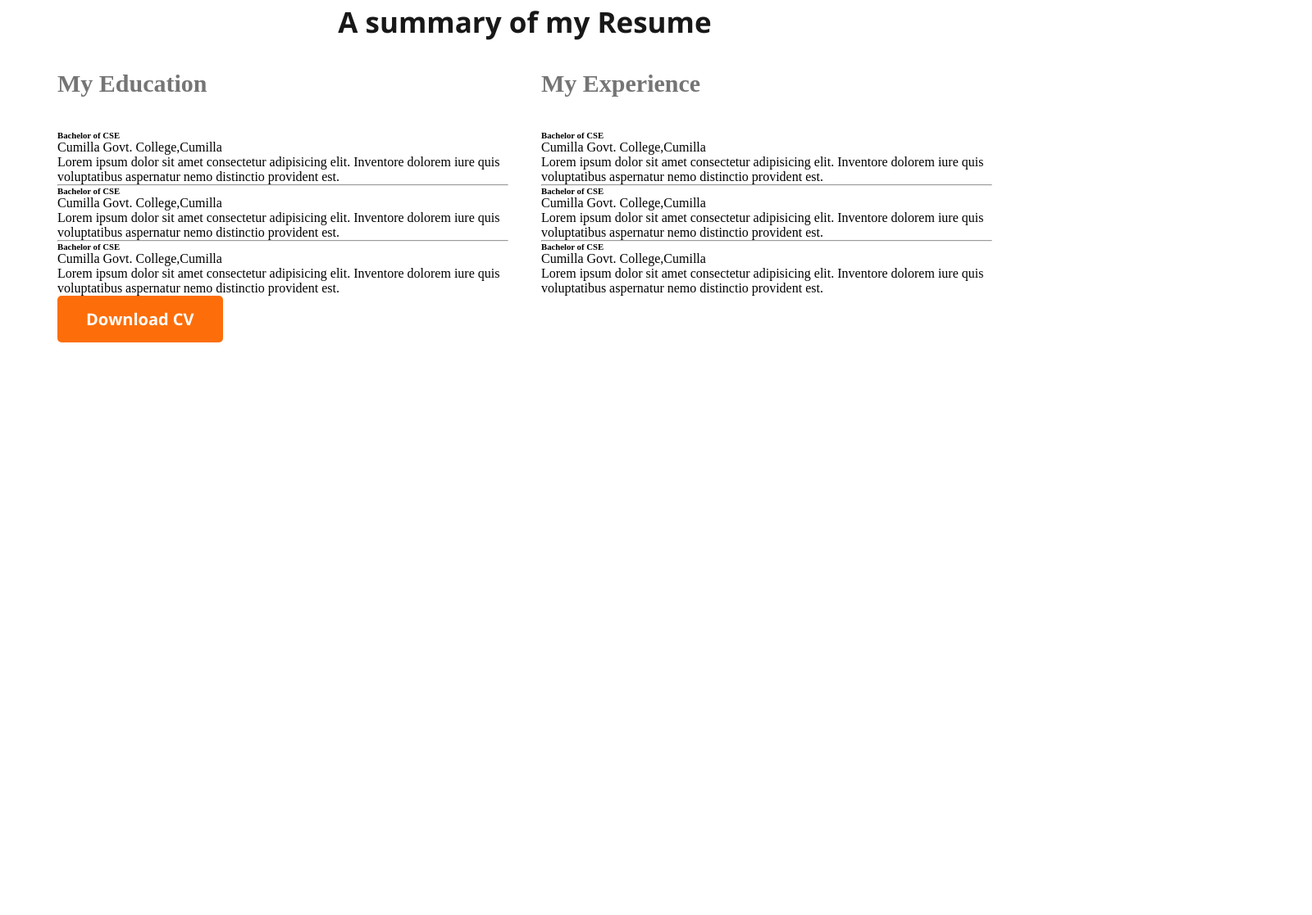
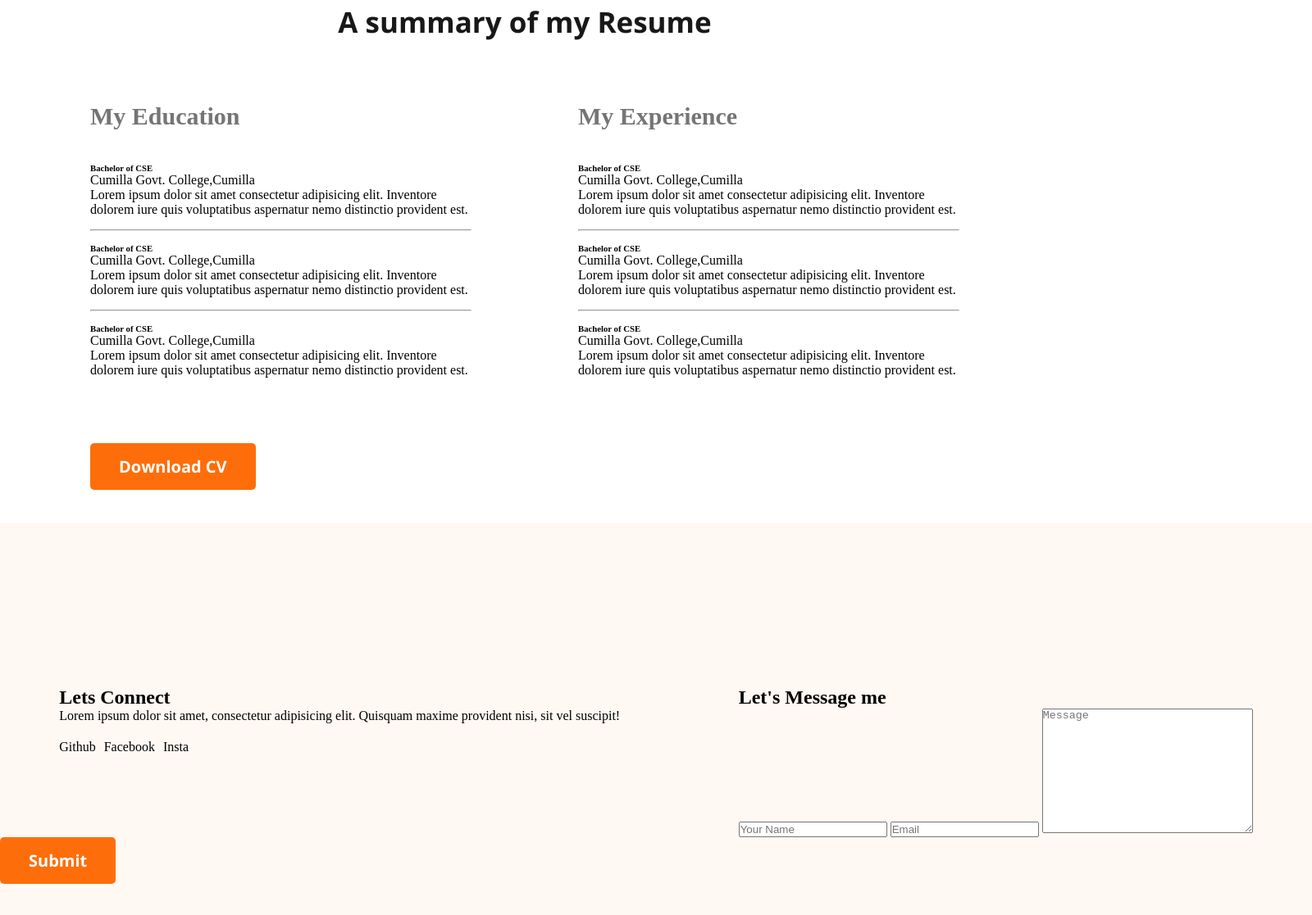
Before and after one commit to NHossen/webdeveloper-portfolio, a plain HTML site: page index.html in a window 1280 px wide. Shown: the part 2172-3289 px from the top of the page at 82% size, 1600 px wide, since content can reach past the window. Before the commit the page ends 2590 px from the top, so only its background shows below. Drawn offline with nearby package versions, Linux system fonts and the light colour scheme.

Commit message:
footer section completed

```diff
--- a/index.html
+++ b/index.html
@@ -181,12 +181,34 @@
 
             </div>
 
-            <button class="btn-primary">Download CV</button>
+            <button id="download" class="btn-primary">Download CV</button>
         </section>
     </main>
     <!-- footer section -->
     <footer>
 
+        <div class="footer-item">
+            <div class="connect-item">
+                <h2>Lets Connect</h2>
+                <p>Lorem ipsum dolor sit amet, consectetur adipisicing elit. Quisquam maxime provident nisi, sit vel suscipit!</p>
+                <ul class="link-item">
+                    <li><a href="#">Github</a></li>
+                    <li><a href="#">Facebook</a></li>
+                    <li><a href="#">Insta</a></li>
+                </ul>
+            </div>
+            <div class="connect-item">
+                <h2>Let's Message me</h2>
+                <form class="form-item" action="">
+                    <input type="text" placeholder="Your Name">
+                    <input type="email" placeholder="Email">
+                    <textarea name="" id="" cols="30" rows="10" placeholder="Message"></textarea>
+                </form>
+            </div>
+        </div>
+
+        <button class="btn-primary">Submit</button>
+
     </footer>
 </body>
 </html>
--- a/styles.css
+++ b/styles.css
@@ -175,7 +175,7 @@ main section{
 
 .resume-summary{
     display: flex;
-    gap: 40px;
+    gap: 50px;
 }
 
 .section-titl{
@@ -183,3 +183,39 @@ main section{
     font-size: 30px;
     margin-bottom: 40px;
 }
+.my-education{
+    margin: 40px;
+}
+.my-experience{
+    margin: 40px;
+}
+hr{
+    margin: 15px 0px;
+}
+
+#download{
+  text-align: center;
+  margin: 40px;
+}
+/* footer */
+
+footer{
+    width: 1600px;
+    height: 580px;
+    background-color:#FFF8F3 ;
+}
+
+.footer-item{
+    display: flex;
+    justify-content: space-around;
+   padding-top: 200px;
+
+}
+.link-item{
+    display: flex;
+    gap:10px;
+    margin-top: 20px;
+}
+.form-item{
+
+}
```
